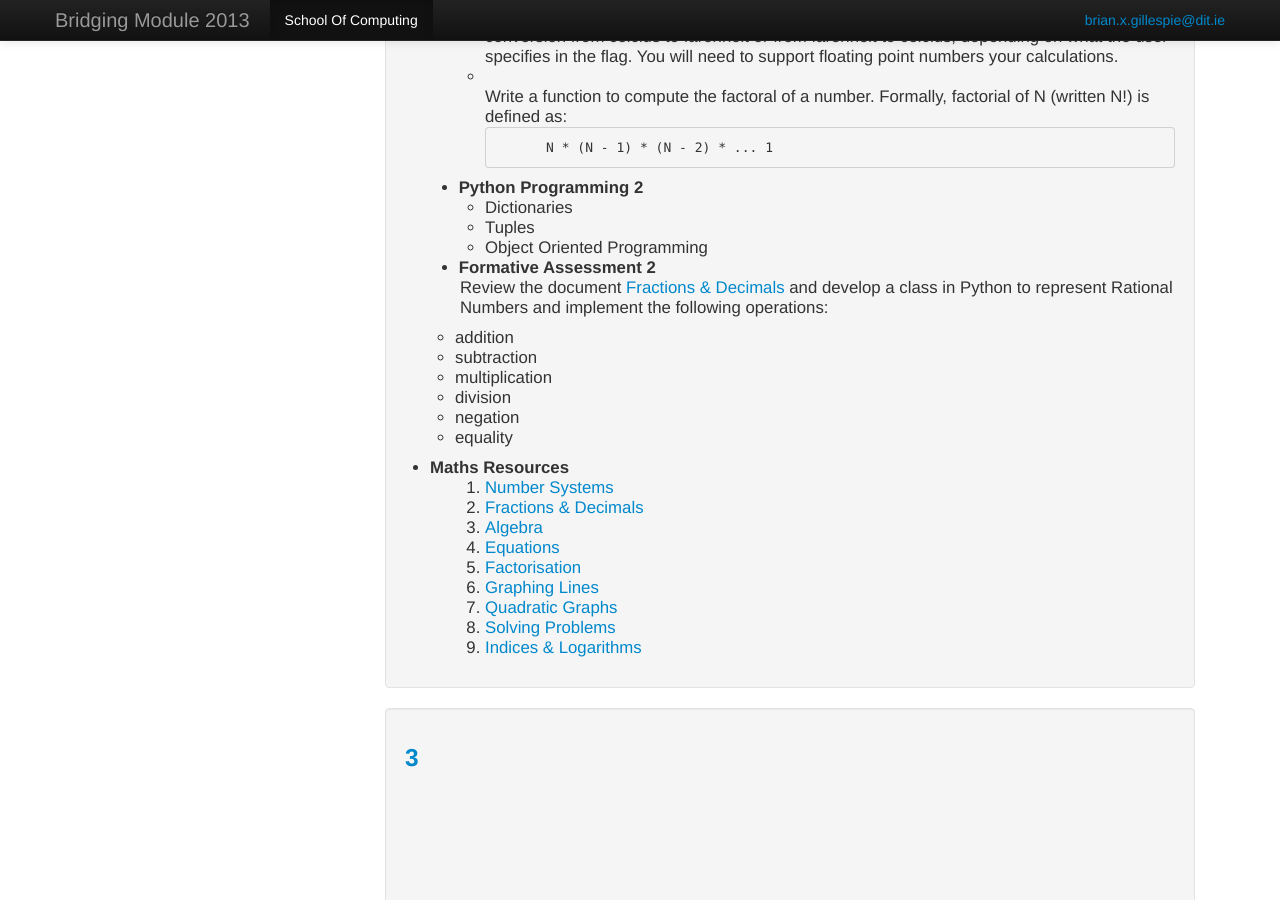
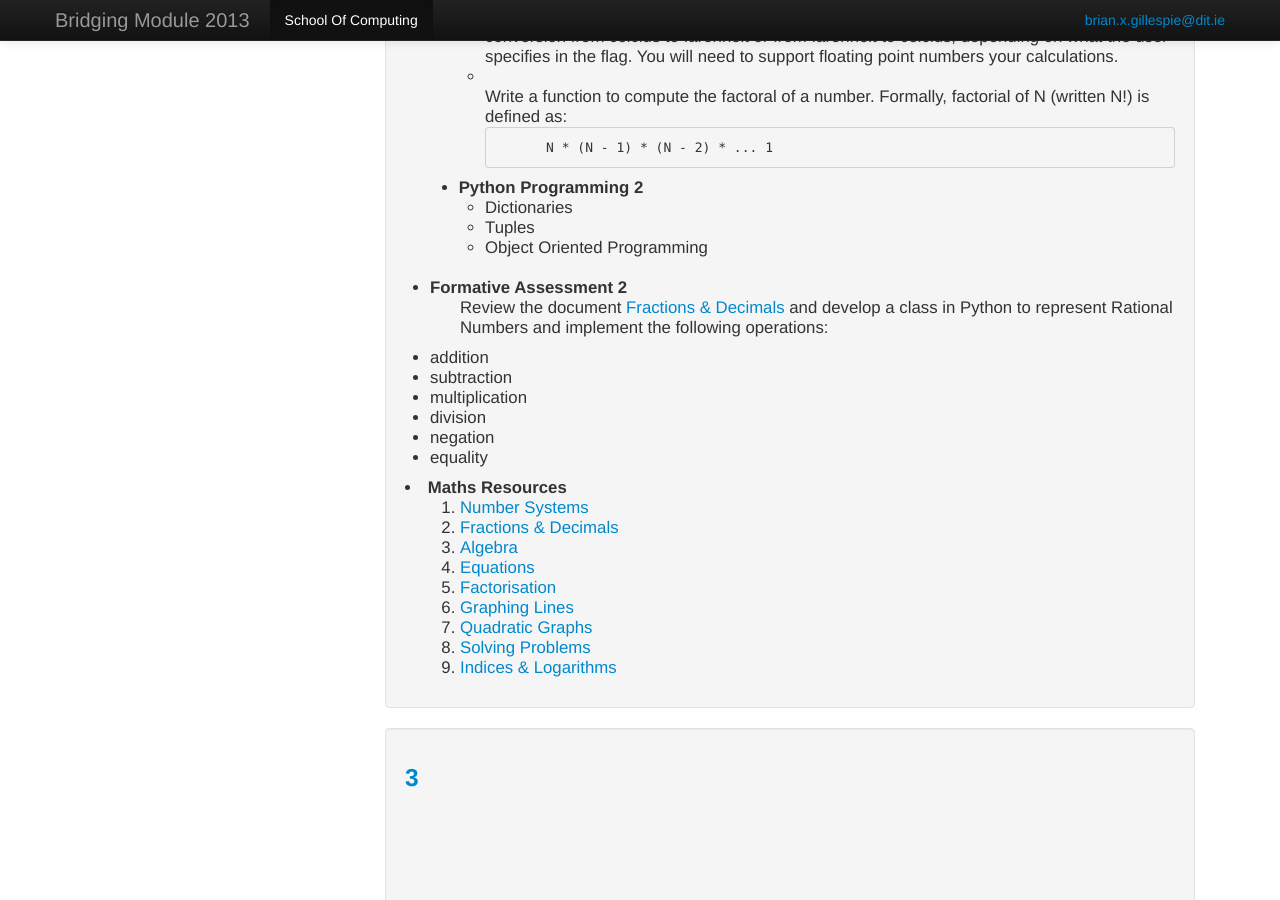
Before and after one commit to bjg/bridgingmodule2013, a Jekyll site: the page built from index.html, in a window 1280 px wide and 900 px high, scrolled down 1226 px. Built offline with Jekyll 4.4.1, drawn with Linux system fonts in a browser that asks for light colours.

Commit message:
Unit 2 content

```diff
--- a/_includes/unit2.html
+++ b/_includes/unit2.html
@@ -22,12 +22,13 @@
             <li>Object Oriented Programming</li>
         </ul>
     </li>
+    <br>
     <li>
         <strong>Formative Assessment 2</strong>
         <p style="padding-left:30px">
             Review the document <a href="/public/worksheets/Ch2-Fractions & Decimals.pdf">Fractions & Decimals</a>
             and develop a class in Python to represent Rational Numbers and implement the following operations:
-            <ul>
+            <ulstyle="padding-left:30px">
                 <li>addition</li>
                 <li>subtraction</li>
                 <li>multiplication</li>
```
